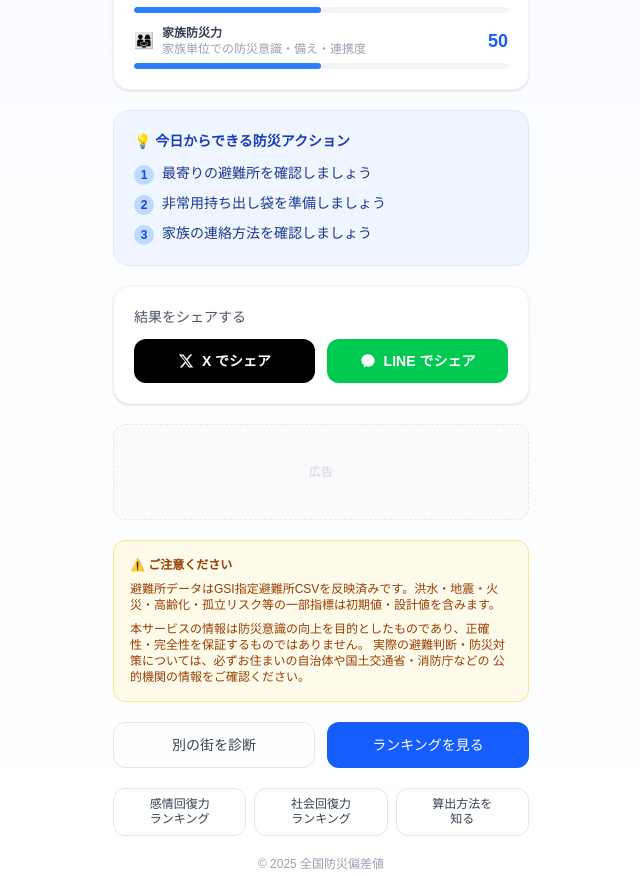
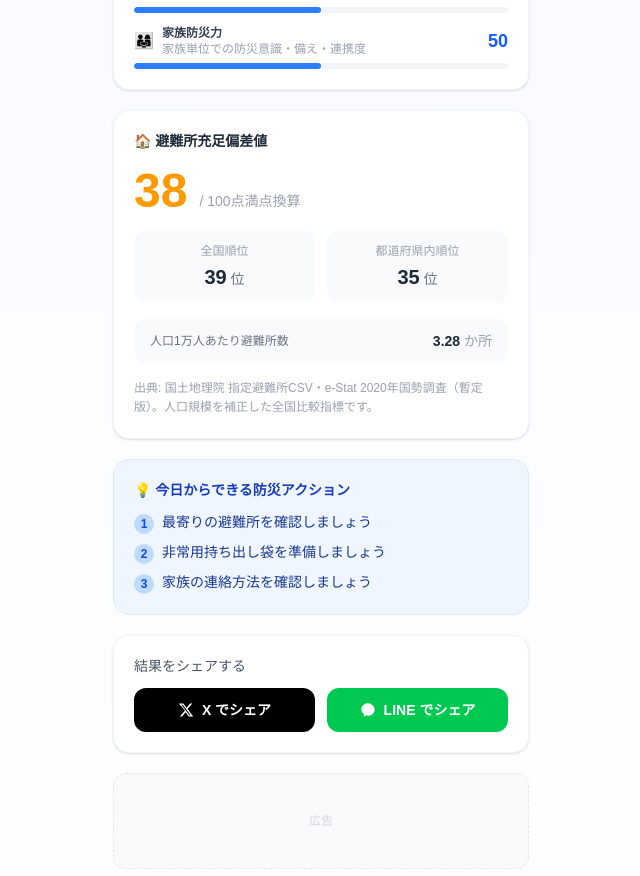
Before and after one commit to yu-saku04/bousai-hensachi, a Next.js app: page /result/01100 in a window 1280 px wide. Shown: the part 1953-2829 px from the top of the page, without its empty margins (319-959 px from the left). Built offline with nearby package versions, Linux system fonts and the light colour scheme.

Commit message:
feat: show shelter sufficiency score on result pages

```diff
--- a/src/app/result/[jisCode]/page.tsx
+++ b/src/app/result/[jisCode]/page.tsx
@@ -27,13 +27,18 @@ interface PageProps {
   params: Promise<{ jisCode: string }>;
 }
 
+const JIS_CODE_RE = /^[0-9]{5}$/;
+
 export async function generateStaticParams() {
-  return getAllMunicipalities().map((m) => {
-    if (!m.jisCode) {
-      throw new Error(`result SSG生成エラー: jisCode未設定 (${m.id})`);
-    }
-    return { jisCode: m.jisCode };
-  });
+  return getAllMunicipalities()
+    .filter((m) => {
+      if (!JIS_CODE_RE.test(m.jisCode)) {
+        console.warn(`result SSG: 不正jisCodeのエントリを除外 (id=${m.id}, jisCode=${m.jisCode})`);
+        return false;
+      }
+      return true;
+    })
+    .map((m) => ({ jisCode: m.jisCode }));
 }
 
 export async function generateMetadata({ params }: PageProps): Promise<Metadata> {
@@ -257,6 +262,54 @@ export default async function ResultPage({ params }: PageProps) {
           );
         })}
 
+        {/* 避難所充足偏差値 v1 */}
+        {data.scoreConfidence === "high" && typeof data.shelterScore === "number" ? (
+          <section className="bg-white rounded-2xl border border-gray-100 p-5 shadow-sm space-y-4">
+            <h2 className="font-bold text-gray-800 text-sm">🏠 避難所充足偏差値</h2>
+            <div className="flex items-end gap-3">
+              <p className={`text-5xl font-extrabold tabular-nums leading-none ${getScoreLevelColor(data.shelterScore)}`}>
+                {data.shelterScore}
+              </p>
+              <p className="text-sm text-gray-400 pb-1">/ 100点満点換算</p>
+            </div>
+            <div className="grid grid-cols-2 gap-3">
+              <div className="bg-gray-50 rounded-xl p-3 text-center">
+                <p className="text-xs text-gray-400 mb-1">全国順位</p>
+                <p className="text-xl font-bold text-gray-800 tabular-nums">
+                  {data.nationalRank}<span className="text-sm font-normal text-gray-500"> 位</span>
+                </p>
+              </div>
+              <div className="bg-gray-50 rounded-xl p-3 text-center">
+                <p className="text-xs text-gray-400 mb-1">都道府県内順位</p>
+                <p className="text-xl font-bold text-gray-800 tabular-nums">
+                  {data.prefectureRank}<span className="text-sm font-normal text-gray-500"> 位</span>
+                </p>
+              </div>
+            </div>
+            {typeof data.shelterCountPer10k === "number" && (
+              <div className="flex items-center justify-between bg-gray-50 rounded-xl px-4 py-3">
+                <p className="text-xs text-gray-500">人口1万人あたり避難所数</p>
+                <p className="text-sm font-bold text-gray-800 tabular-nums">
+                  {data.shelterCountPer10k.toFixed(2)} <span className="font-normal text-gray-400">か所</span>
+                </p>
+              </div>
+            )}
+            <p className="text-xs text-gray-400 leading-relaxed">
+              出典: 国土地理院 指定避難所CSV・e-Stat 2020年国勢調査（暫定版）。人口規模を補正した全国比較指標です。
+            </p>
+          </section>
+        ) : data.scoreConfidence === "no-shelter-data" ? (
+          <section className="bg-white rounded-2xl border border-gray-100 p-5 shadow-sm space-y-2">
+            <h2 className="font-bold text-gray-800 text-sm">🏠 避難所充足偏差値</h2>
+            <p className="text-sm text-gray-500">GSI避難所データ未提出/未確認のため算出対象外です。</p>
+          </section>
+        ) : data.scoreConfidence === "no-data" ? (
+          <section className="bg-white rounded-2xl border border-gray-100 p-5 shadow-sm space-y-2">
+            <h2 className="font-bold text-gray-800 text-sm">🏠 避難所充足偏差値</h2>
+            <p className="text-sm text-gray-500">人口データ未取得のため算出対象外です。</p>
+          </section>
+        ) : null}
+
         {/* 行動提案 */}
         <section className="bg-blue-50 rounded-2xl border border-blue-100 p-5 space-y-3">
           <h2 className="font-bold text-blue-800 text-sm">
```
